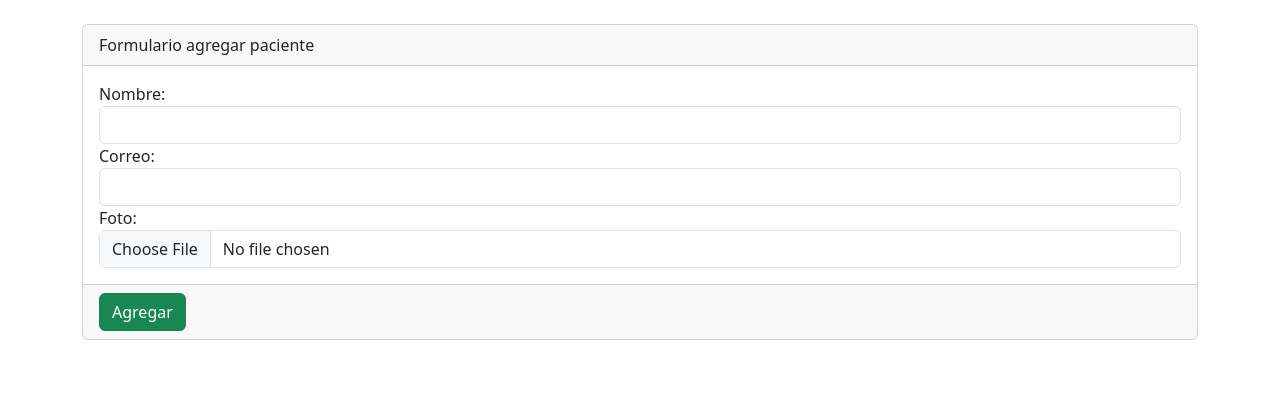
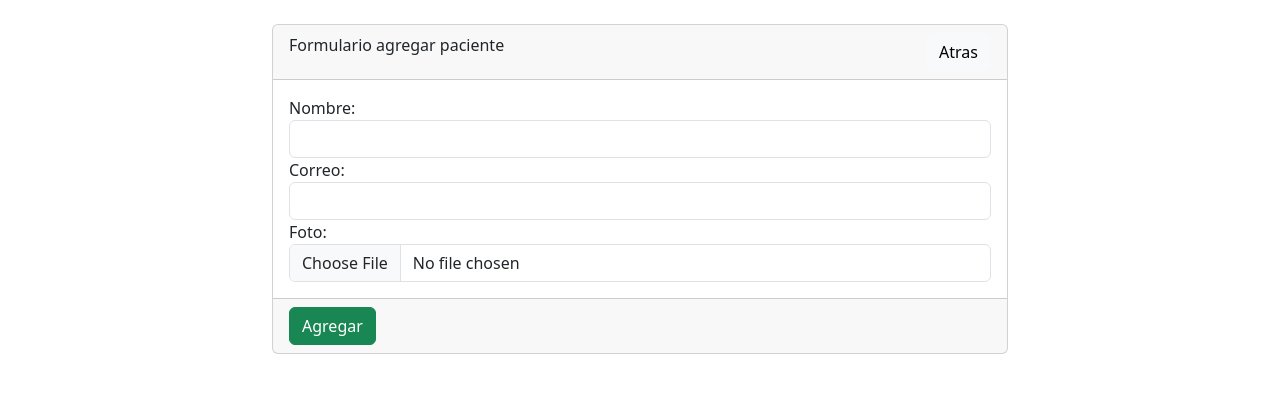
Before and after one commit to dovmikesoul/clinic_special_V2, a Flask app: page /pacients/create in a window 1280 px wide. Shown: the part 58-451 px from the top of the page. Run offline with Flask 3, Linux system fonts and the light colour scheme; a user stored in the database is signed in; some libraries are stand-ins or nearby versions.

Commit message:
formato formularios

```diff
--- a/templates/pacients/create.html
+++ b/templates/pacients/create.html
@@ -2,10 +2,17 @@
    <title>Agregar paciente</title>
 </head>
 {% include 'header.html' %}
+<div class="row justify-content-center">
+    <div class="col-md-8">
         <form method="post" action="{{ url_for('storage_pacient') }}" enctype="multipart/form-data">
             <div class="card">
                 <div class="card-header">
-            Formulario agregar paciente
+                    <div class="row">
+                        <div class="col"> Formulario agregar paciente</div>
+                            <div class="col text-end">
+                                <a href="{{ url_for('index_pacients') }}" class="btn btn-light">Atras</a>
+                            </div>
+                        </div>
                     </div>
                     <div class="card-body">
                         <input type="hidden" name="csrf_token" value="{{ csrf_token() }}">
@@ -23,8 +30,10 @@
                         </div>
                     </div>
                     <div class="card-footer text-muted">
-
                         <input class="btn btn-success" type="submit" value="Agregar">
                     </div>
                 </div>
+            </div>
         </form>
+    </div>
+</div>
```
Also changed, not shown: templates/pacients/edit.html (+10 -1 lines), templates/users/create.html (+6 -1 lines), templates/users/edit.html (+6 -1 lines). Lines whose indentation alone changed are shown as unchanged.
